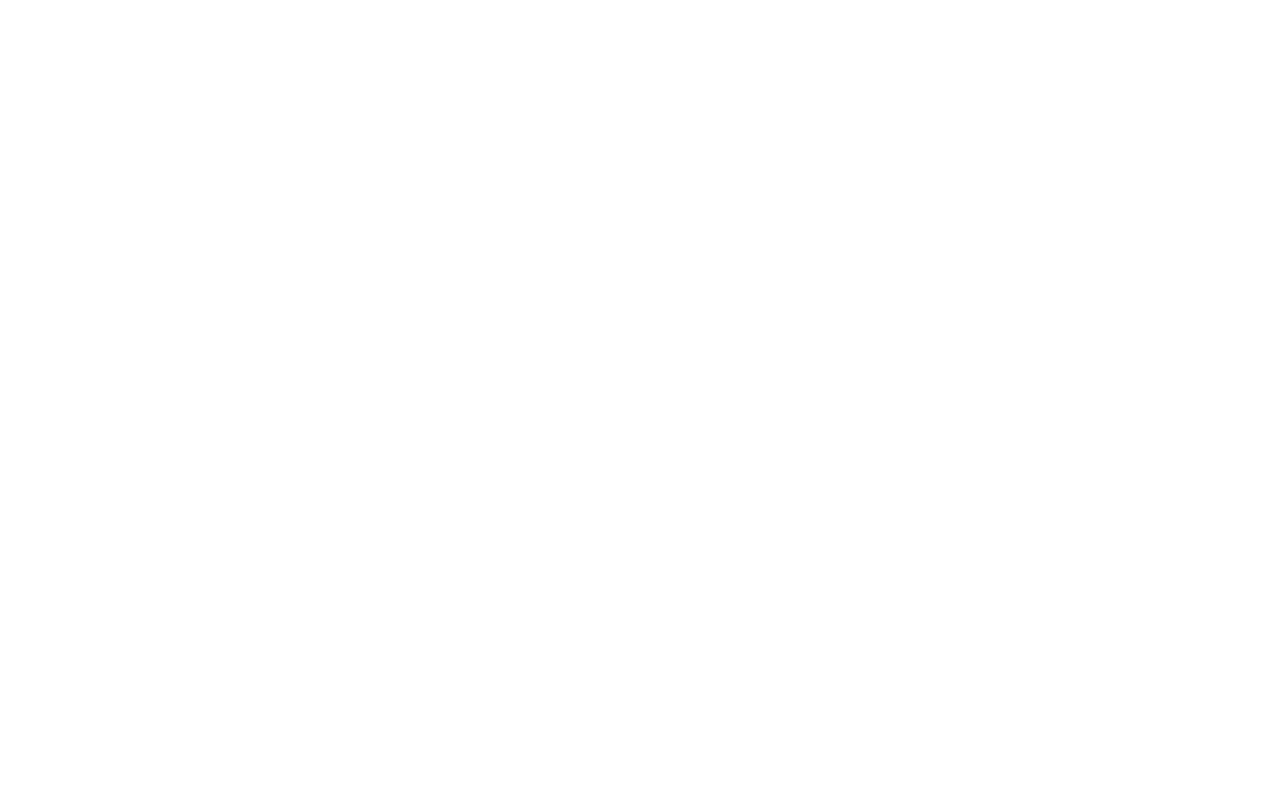
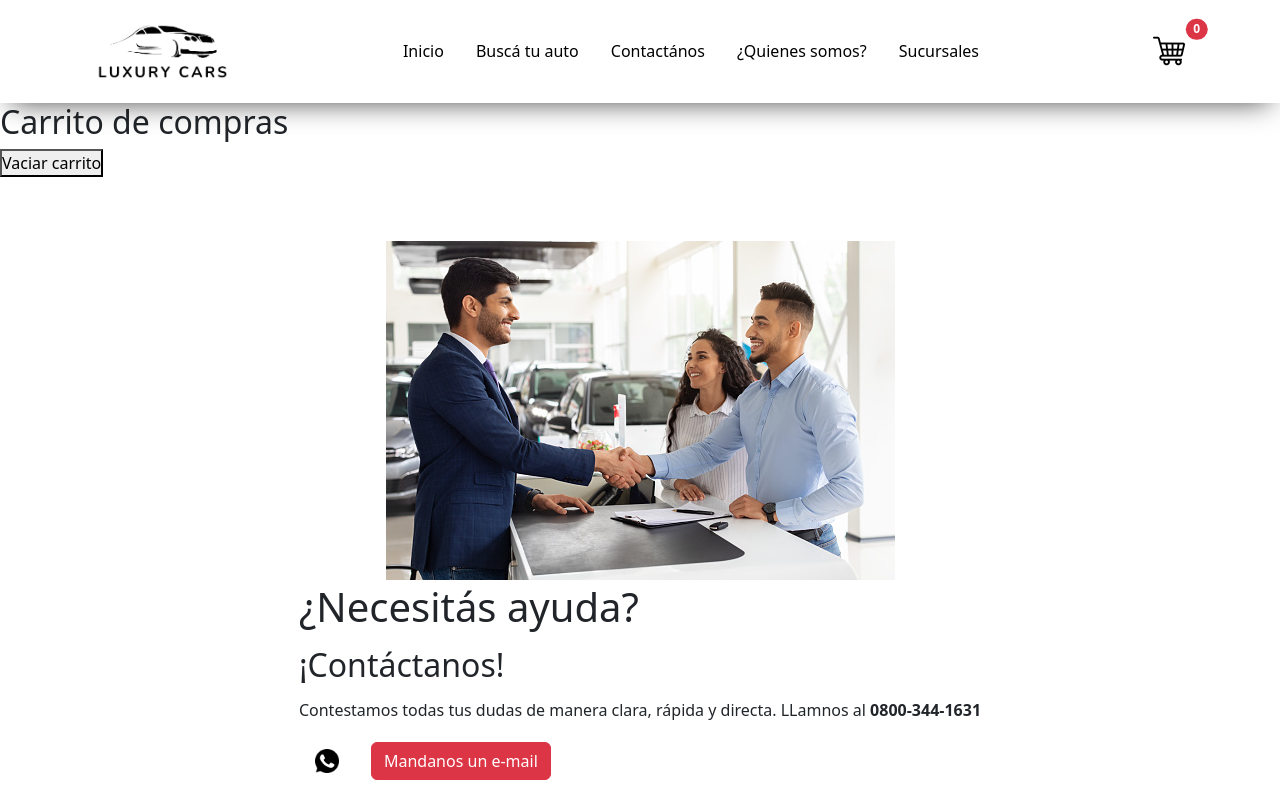
Before and after one commit to alejopmontalbano/Luxury-Cars, a React (Create React App) app: page /carrito in a window 1280 px wide. Shown: the top 800 px of the page. Built offline with nearby package versions, Linux system fonts and the light colour scheme.

Commit message:
modificaciones para el desafio del 21/9

```diff
--- a/src/App.js
+++ b/src/App.js
@@ -8,8 +8,8 @@ import ItemDetailContainer from './components/ItemDetailContainer.jsx';
 import Sucursales from './components/Sucursales';
 import Contactanos from './components/Contáctanos';
 import Provider from './components/context/Context';
-/* import Carrito from './components/Carrito';
-import Checkout from './components/Checkout'; */
+import Carrito from './components/Carrito';
+import Checkout from './components/Checkout';
 
 function App() {
 
@@ -21,8 +21,8 @@ function App() {
           <Route exact path={'/'} element={<Marcas />}/>
           <Route exact path={'/marca/:marcaAuto'} element={<ItemListContainer />}/>
           <Route exact path={'/auto/:id'} element={<ItemDetailContainer />}/>
-          {/* <Route exact path={'/carrito'} element={<Carrito />}/>
-          <Route exact path={'/checkout'} element={<Checkout />}/> */}
+          <Route exact path={'/carrito'} element={<Carrito />}/>
+          <Route exact path={'/checkout'} element={<Checkout />}/>
         </Routes>
         <Contactanos />
         <Sucursales />
--- a/src/components/Carrito.jsx
+++ b/src/components/Carrito.jsx
@@ -1,8 +1,22 @@
 import React from "react";
+import { useContext } from 'react';
+import { cartContext } from "../components/context/Context.jsx";
 
-function Carrito() {
+const Carrito = () => {
+
+    const { carrito, eliminarProducto, limpiarCarrito } = useContext(cartContext);
+
     return(
-        <div></div>
+        <div>
+            <h2>Carrito de compras</h2>
+            {carrito.map((producto) => (
+                <div key={producto.id}>
+                    <p>{producto.marca}</p>
+                    <button onClick={() => eliminarProducto(producto.id)}>Eliminar</button>
+                </div>
+            ))}
+            <button onClick={limpiarCarrito}>Vaciar carrito</button>
+        </div>
     )
 }
 
--- a/src/components/Checkout.jsx
+++ b/src/components/Checkout.jsx
@@ -2,7 +2,9 @@ import React from "react";
 
 function Checkout() {
     return(
-        <div></div>
+        <div>
+            <h1>hola</h1>
+        </div>
     )
 }
 
--- a/src/components/Contáctanos.jsx
+++ b/src/components/Contáctanos.jsx
@@ -13,7 +13,7 @@ function Contactanos() {
                     <p className="contactanosTextoHijo">Contestamos todas tus dudas de manera clara, rápida y directa. LLamnos al <b>0800-344-1631</b></p>
                 </div>
                 <div className="contactanosBotones">
-                    <span className="contactanosBotonesHijo rounded"><img src={wpp} alt="" className="wpp"/></span>
+                    <span className="contactanosBotonesHijo rounded"><img src={wpp} alt="boton wpp" className="wpp"/></span>
                     <button className="contactanosBotonesHijo btn btn-danger" type="button">Mandanos un e-mail</button>
                 </div>
             </div>
--- a/src/components/ItemCount.jsx
+++ b/src/components/ItemCount.jsx
@@ -1,91 +1,35 @@
-import React, { useState, useEffect} from "react";
+import React, { useState } from "react";
 
 const ItemCount = ({stock, initial, onAdd}) => {
 
     const [contador, setContador] = useState(initial);
-    const [itemStock, setItemStock] = useState(stock);
 
-    const restarCantidad = (valor) => {
-        if (valor > 0) {
-            setContador(valor);
-        }
+    const restarCantidad = () => {
+        contador > initial && setContador(contador - 1)
     }
 
-    const aumentarCantidad = (valor) => {
-        if (valor <= itemStock) {
-            setContador(valor);
-        }
+    const aumentarCantidad = () => {
+        contador < stock && setContador(contador + 1)
     }
 
     const agregarAlCarrito = () => {
-        if (contador <= itemStock) {
-            onAdd(contador);
-            setItemStock(itemStock - contador);
-            setContador(itemStock - contador)
-        }
+        onAdd(contador)
     }
-
-    useEffect(() => {
-        setItemStock(stock);
-    }, [stock])
 
     return (
         <div className="itemCount">
             <div className="input-group incrementador">
-                <input type="button" className="btn btn-outline-danger" value="-" onClick={() => {restarCantidad(contador - 1)}} />
-                    {contador}
-                <input type="button" className="btn btn-outline-danger" value="+" onClick={() => {aumentarCantidad(contador + 1)}} />
+                <input type="button" className="btn btn-outline-danger" value="-" onClick={restarCantidad} />
+                <p>{contador}</p>
+                <input type="button" className="btn btn-outline-danger" value="+" onClick={aumentarCantidad} />
             </div>
-            <input type="button" className=" boton-agregar btn btn-outline-danger" value="Agregar al Carrito" onClick={() => {agregarAlCarrito()}} />
+            <input type="button" className=" boton-agregar btn btn-outline-danger" value="Agregar al Carrito" onClick={agregarAlCarrito} />
             <div className="ItemCount-stock">
-                <p><b>Stock disponible</b>: {itemStock}</p>
+                <p><b>Stock disponible</b>: {stock}</p>
             </div>
         </div>
     )
 
 }
 
-
-/* function ItemCount({stock, initial, onAdd}) {
-
-    const [cantidad, setCantidad] = useState(initial);
-    const [itemStock, setItemStock] = useState(stock);
-    const [itemAdd, setItemAdd] = useState(onAdd);
-
-    const restarCantidad = (valor) => {
-        if (valor > 0) {
-            setCantidad(valor);
-        }
-    }
-
-    const aumentarCantidad = (valor) => {
-        if (valor <= itemStock) {
-            setCantidad(valor);
-        }
-    }
-
-    const agregarAlCarrito = () => {
-        if (cantidad <= itemStock) {
-            setItemStock(itemStock - cantidad);
-            setItemAdd(itemAdd + cantidad);
-        }
-    }
-
-    return (
-        <div className="itemCount">
-            <div className="input-group incrementador">
-                <input type="button" className="btn btn-outline-danger" value="-" onClick={() => {restarCantidad(cantidad - 1)}} />
-                <input type="text" className="form-control text-center" value={cantidad} />
-                <input type="button" className="btn btn-outline-danger" value="+" onClick={() => {aumentarCantidad(cantidad + 1)}} />
-            </div>
-            <input type="button" className=" boton-agregar btn btn-outline-danger" value="Agregar al Carrito" onClick={() => {agregarAlCarrito()}} />
-            <div className="ItemCount-stock">
-                <p><b>Productos agregados</b>: {itemAdd}</p>
-                <p><b>Stock disponible</b>: {itemStock}</p>
-            </div>
-        </div>
-
-    )
-} */
-
 export default ItemCount;
--- a/src/components/ItemDetail.jsx
+++ b/src/components/ItemDetail.jsx
@@ -6,11 +6,11 @@ import ItemCount from "./ItemCount";
 const ItemDetail = ({items}) => {
 
     const {agregarItem} = useContext(cartContext);
-    const [contador, setContador] = useState(0);
+    const [cantidad, setCantidad] = useState(0);
 
-    const onAdd = (contador) => {
-        setContador(contador);
-        agregarItem(items, contador);
+    const onAdd = (cantidad) => {
+        setCantidad(cantidad);
+        agregarItem(items, cantidad);
     }
 
     return (
@@ -26,7 +26,11 @@ const ItemDetail = ({items}) => {
                     <p className="card-text text-center"><b>Km: </b>{items.km}</p>
                     <p className="card-text text-center"><b>Año: </b>{items.anio}</p>
                 </div>
-                {contador === 0 ? <ItemCount initial={1} stock={items.stock} onAdd={onAdd} /> : <Link to={"/carrito"} className="btn btn-danger">Ir al carrito</Link>}
+                {cantidad === 0 ? (
+                    <ItemCount stock={10} initial={1} onAdd={onAdd} />
+                ) : (
+                    <Link to="/carrito" className="btn btn-danger">Ir al carrito</Link>
+                )}
             </div>
         </div>
     )
--- a/src/components/ItemDetailContainer.jsx
+++ b/src/components/ItemDetailContainer.jsx
@@ -21,7 +21,7 @@ const ItemDetailContainer = () => {
         obtenerProductos.then((respuesta) => {
             setItems(respuesta);
             });
-        }, []);
+        }, [id]);
 
 
     return (
--- a/src/components/NavBar.jsx
+++ b/src/components/NavBar.jsx
@@ -7,7 +7,8 @@ import { useContext } from "react";
 
 const NavBar = () => {
 
-    const {totalCarrito, limpiarCarrito} = useContext(cartContext);
+    const { totalCarrito } = useContext(cartContext);
+    const total = totalCarrito();
 
     return (
         <header>
@@ -32,10 +33,12 @@ const NavBar = () => {
                 </ul>
             </div>
             <div className="carrito">
-                <button type="button" class="btn position-relative" onClick={() => {limpiarCarrito()}}>
-                    <img src={imgCarrito} className="logoCarrito" alt="carrito"/>
-                    <span class="position-absolute top-0 start-100 translate-middle badge rounded-pill bg-danger">{totalCarrito()}</span>
-                </button>
+                <Link to="/carrito">
+                    <button type="button" class="btn position-relative">
+                        <img src={imgCarrito} className="logoCarrito" alt="carrito"/>
+                        <span class="position-absolute top-0 start-100 translate-middle badge rounded-pill bg-danger">{total}</span>
+                    </button>
+                </Link>
             </div>
         </header>
     )
--- a/src/components/context/Context.jsx
+++ b/src/components/context/Context.jsx
@@ -2,35 +2,56 @@ import React, { useState, createContext } from "react";
 
 export const cartContext = createContext();
 
-const Provider = ({Children}) => {
+const Provider = ({children}) => {
 
     const [carrito, setCarrito] = useState([]);
 
     const agregarItem = (item, cantidad) => {
-        if (consultarCarrito(item.id)) {
-            let producto = carrito.find(x => x.id === item.id);
-            carrito[carrito.indexOf(producto)].cantidad += cantidad;
-            setCarrito([...carrito])
+        const producto = {...item, cantidad };
+        if (consultarCarrito(producto.id)) {
+            sumarCantidad(producto);
         } else {
-            setCarrito([...carrito, {...item, cantidad:cantidad}]);
+            setCarrito([...carrito, producto]);
         }
-    }
-
-    const limpiarCarrito = () => {
-        setCarrito([]);
     }
 
     const consultarCarrito = (id) => {
         return carrito.some(item => item.id === id);
     }
 
+    const sumarCantidad = (producto) => {
+        const actualizacionCarrito = carrito.map((productoAgregado) => {
+            if (producto.id === productoAgregado.id) {
+                const productoIngresado = {...productoAgregado, cantidad: producto.cantidad,};
+                return productoIngresado;
+            } else {
+                return productoAgregado;
+            };
+        });
+        setCarrito(actualizacionCarrito);
+    };
+
+    const limpiarCarrito = () => {
+        setCarrito([]);
+    }
+
     const totalCarrito = () => {
-        return carrito.reduce((total, item) => total += item.cantidad, 0)
+        const productosEnElCarrito = [...carrito];
+        let contador = 0;
+        productosEnElCarrito.forEach((producto) => {
+            contador = contador + producto.cantidad;
+        });
+        return contador;
+    }
+
+    const eliminarProducto = (id) => {
+        const productoAEliminar = carrito.filter((producto) => producto.id !== id);
+        setCarrito(productoAEliminar);
     }
 
     return(
-        <cartContext.Provider value={{carrito, agregarItem, limpiarCarrito, totalCarrito}}>
-            {Children}
+        <cartContext.Provider value={{carrito, agregarItem, limpiarCarrito, totalCarrito, eliminarProducto}}>
+            {children}
         </cartContext.Provider>
     )
 }
--- a/src/components/json/productos.json
+++ b/src/components/json/productos.json
@@ -6,7 +6,7 @@
         "km": "0",
         "anio": "2022",
         "precio": "18000",
-        "imagen": "img/productos/audi/audi-a1.jpg"
+        "imagen": "../img/productos/audi/audi-a1.jpg"
     },
     {
         "id": 2,
```
